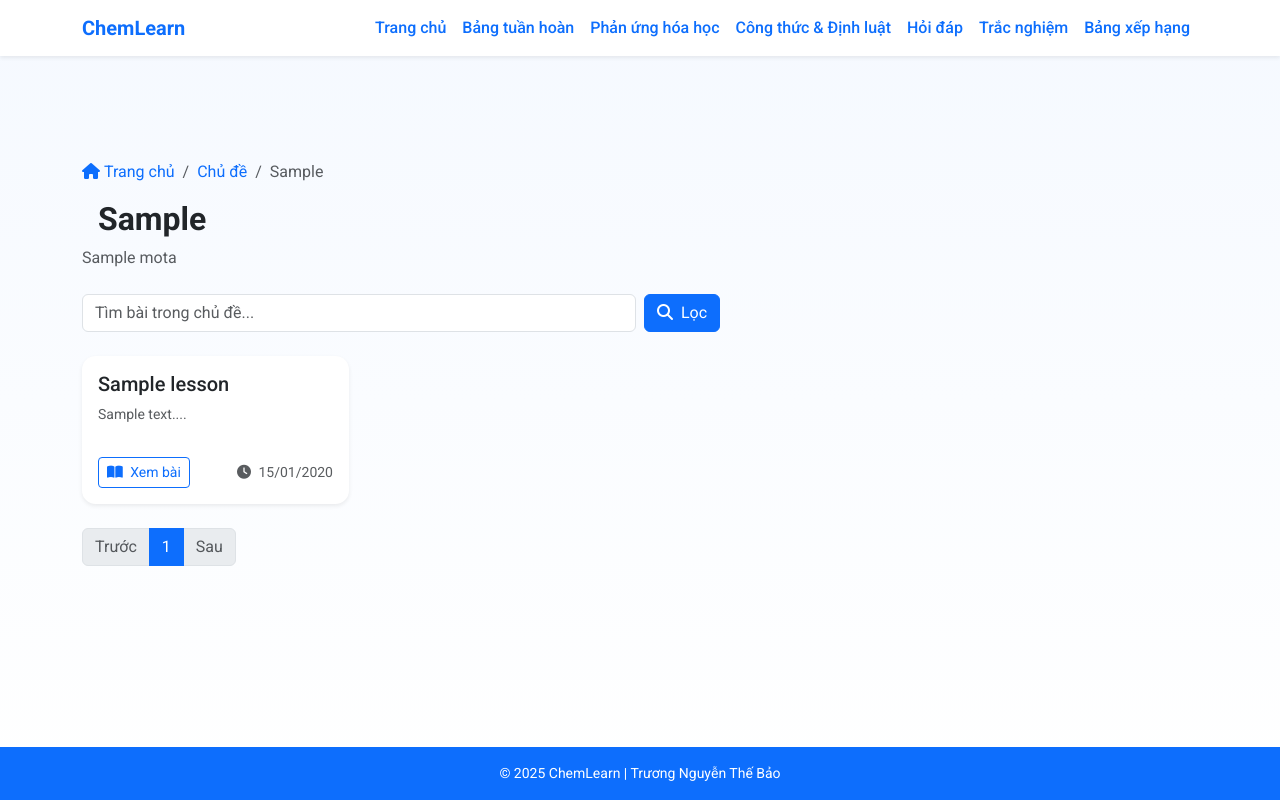
After one commit to thebao200474/desktop-tutorial, a PHP site: template chemlearn/views/topics/show.php in a window 1280 px wide. The commit adds this page. Run offline with PHP 8.4, Linux system fonts and the light colour scheme; the template is opened without the code that fills it: most values are stand-ins (such as "Sample title", 1, 10 or a date in 2020).

Commit message:
Add topic detail page MVC flow

```diff
--- a/chemlearn/composer.json
+++ b/chemlearn/composer.json
@@ -1,6 +1,6 @@
 {
     "name": "chemlearn/homepage",
-    "description": "ChemLearn MVC skeleton with home page",
+    "description": "ChemLearn MVC skeleton with home and topic pages",
     "type": "project",
     "require": {
         "php": "^8.0",
@@ -8,7 +8,8 @@
     },
     "autoload": {
         "psr-4": {
-            "ChemLearn\\": "controllers/"
+            "ChemLearn\\Controllers\\": "controllers/",
+            "ChemLearn\\Models\\": "models/"
         }
     }
 }
--- a/chemlearn/views/layouts/default.php
+++ b/chemlearn/views/layouts/default.php
@@ -16,6 +16,8 @@
     <link href="https://fonts.googleapis.com/css2?family=Roboto:wght@400;500;700&display=swap" rel="stylesheet">
     <!-- Nạp Bootstrap 5.3 qua CDN để dùng các thành phần giao diện có sẵn -->
     <link href="https://cdn.jsdelivr.net/npm/bootstrap@5.3.3/dist/css/bootstrap.min.css" rel="stylesheet" integrity="sha384-QWTKZyjpPEjISv5WaRU9OFeRpok6YctnYmDr5pNlyT2bRjXh0JMhjY6hW+ALEwIH" crossorigin="anonymous">
+    <!-- Nạp Font Awesome để sử dụng icon trong toàn bộ giao diện -->
+    <link rel="stylesheet" href="https://cdnjs.cloudflare.com/ajax/libs/font-awesome/6.5.1/css/all.min.css" integrity="sha512-DTOQO9RWCH3ppGqcWaEA1BIZOC6xxalwEsw9c2QQeAIftl+Vegovlnee1c9QX4TctnWMn13TZye+giMm8e2LwA==" crossorigin="anonymous" referrerpolicy="no-referrer" />
     <!-- Tùy chỉnh CSS nhẹ giúp giao diện sáng sủa, có hiệu ứng hover -->
     <style>
         body {
@@ -50,6 +52,16 @@
         .feature-card {
             border-radius: 1rem;
             transition: transform 0.3s ease, box-shadow 0.3s ease, background-color 0.3s ease;
+        }
+        .breadcrumb a {
+            color: #0d6efd;
+            text-decoration: none;
+        }
+        .breadcrumb a:hover {
+            text-decoration: underline;
+        }
+        .card.shadow-sm {
+            border-radius: 0.85rem;
         }
     </style>
 </head>
--- /dev/null
+++ b/chemlearn/views/topics/show.php
@@ -0,0 +1,102 @@
+<?php
+// View hiển thị chi tiết một chủ đề cùng danh sách bài giảng liên quan.
+// Biến $topic, $lessons, $page và $totalPages được TopicController truyền xuống.
+
+$searchTerm = $_GET['q'] ?? '';
+$queryParams = $_GET ?? [];
+unset($queryParams['page']);
+$baseQueryString = http_build_query($queryParams);
+$appendQuery = $baseQueryString !== '' ? '&' . $baseQueryString : '';
+?>
+
+<section class="my-4">
+    <!-- Thanh định hướng breadcrumb giúp người dùng quay lại các trang trước -->
+    <nav aria-label="breadcrumb" class="mb-3">
+        <ol class="breadcrumb">
+            <li class="breadcrumb-item"><a href="/"><i class="fa-solid fa-house me-1"></i>Trang chủ</a></li>
+            <li class="breadcrumb-item"><a href="/topics">Chủ đề</a></li>
+            <li class="breadcrumb-item active" aria-current="page">
+                <?php echo htmlspecialchars($topic['ten_chude'] ?? ''); ?>
+            </li>
+        </ol>
+    </nav>
+
+    <!-- Tiêu đề và mô tả ngắn của chủ đề -->
+    <header class="mb-4">
+        <h2 class="fw-bold">
+            <i class="fa-solid <?php echo htmlspecialchars($topic['icon'] ?? 'fa-flask'); ?> me-2"></i>
+            <?php echo htmlspecialchars($topic['ten_chude'] ?? ''); ?>
+        </h2>
+        <?php if (!empty($topic['mota'])) : ?>
+            <p class="text-muted mb-0"><?php echo htmlspecialchars($topic['mota']); ?></p>
+        <?php endif; ?>
+    </header>
+
+    <!-- Ô tìm kiếm trong phạm vi chủ đề -->
+    <form class="row g-2 mb-4" method="get">
+        <div class="col-sm-8 col-md-6">
+            <input class="form-control" type="text" name="q" placeholder="Tìm bài trong chủ đề..."
+                   value="<?php echo htmlspecialchars($searchTerm); ?>">
+        </div>
+        <div class="col-auto">
+            <button class="btn btn-primary" type="submit">
+                <i class="fa-solid fa-magnifying-glass me-1"></i> Lọc
+            </button>
+        </div>
+    </form>
+
+    <!-- Danh sách bài giảng theo dạng card -->
+    <div class="row g-3">
+        <?php if (!empty($lessons)) : ?>
+            <?php foreach ($lessons as $lesson) : ?>
+                <div class="col-sm-6 col-lg-3">
+                    <div class="card border-0 shadow-sm h-100">
+                        <div class="card-body d-flex flex-column">
+                            <h5 class="card-title mb-2"><?php echo htmlspecialchars($lesson['title']); ?></h5>
+                            <p class="card-text text-muted small flex-grow-1">
+                                <?php echo htmlspecialchars($lesson['excerpt']); ?>...
+                            </p>
+                            <div class="d-flex justify-content-between align-items-center mt-3">
+                                <a href="/lesson/<?php echo htmlspecialchars($lesson['slug']); ?>" class="btn btn-outline-primary btn-sm">
+                                    <i class="fa-solid fa-book-open me-1"></i> Xem bài
+                                </a>
+                                <?php if (!empty($lesson['updated_at'])) : ?>
+                                    <?php $updatedAt = strtotime((string) $lesson['updated_at']); ?>
+                                    <?php if ($updatedAt !== false) : ?>
+                                        <span class="text-muted small">
+                                            <i class="fa-solid fa-clock me-1"></i>
+                                            <?php echo htmlspecialchars(date('d/m/Y', $updatedAt)); ?>
+                                        </span>
+                                    <?php endif; ?>
+                                <?php endif; ?>
+                            </div>
+                        </div>
+                    </div>
+                </div>
+            <?php endforeach; ?>
+        <?php else : ?>
+            <div class="col-12">
+                <div class="alert alert-info" role="alert">
+                    Chưa có bài giảng nào trong chủ đề này.
+                </div>
+            </div>
+        <?php endif; ?>
+    </div>
+
+    <!-- Phân trang -->
+    <nav class="mt-4" aria-label="Điều hướng phân trang bài giảng">
+        <ul class="pagination">
+            <li class="page-item <?php echo $page <= 1 ? 'disabled' : ''; ?>">
+                <a class="page-link" href="?page=<?php echo htmlspecialchars((string) max(1, $page - 1) . $appendQuery); ?>">Trước</a>
+            </li>
+            <?php for ($i = 1; $i <= $totalPages; $i++) : ?>
+                <li class="page-item <?php echo $i === $page ? 'active' : ''; ?>">
+                    <a class="page-link" href="?page=<?php echo htmlspecialchars((string) $i . $appendQuery); ?>"><?php echo htmlspecialchars((string) $i); ?></a>
+                </li>
+            <?php endfor; ?>
+            <li class="page-item <?php echo $page >= $totalPages ? 'disabled' : ''; ?>">
+                <a class="page-link" href="?page=<?php echo htmlspecialchars((string) min($totalPages, $page + 1) . $appendQuery); ?>">Sau</a>
+            </li>
+        </ul>
+    </nav>
+</section>
```
Also changed, not shown: chemlearn/controllers/BaseController.php (added, +46 -0 lines), chemlearn/controllers/HomeController.php (+7 -14 lines), chemlearn/controllers/TopicController.php (added, +51 -0 lines), chemlearn/models/BaseModel.php (added, +24 -0 lines), chemlearn/models/LessonModel.php (added, +42 -0 lines), chemlearn/models/TopicModel.php (added, +23 -0 lines), chemlearn/public/index.php (+31 -3 lines), 1 other file.
